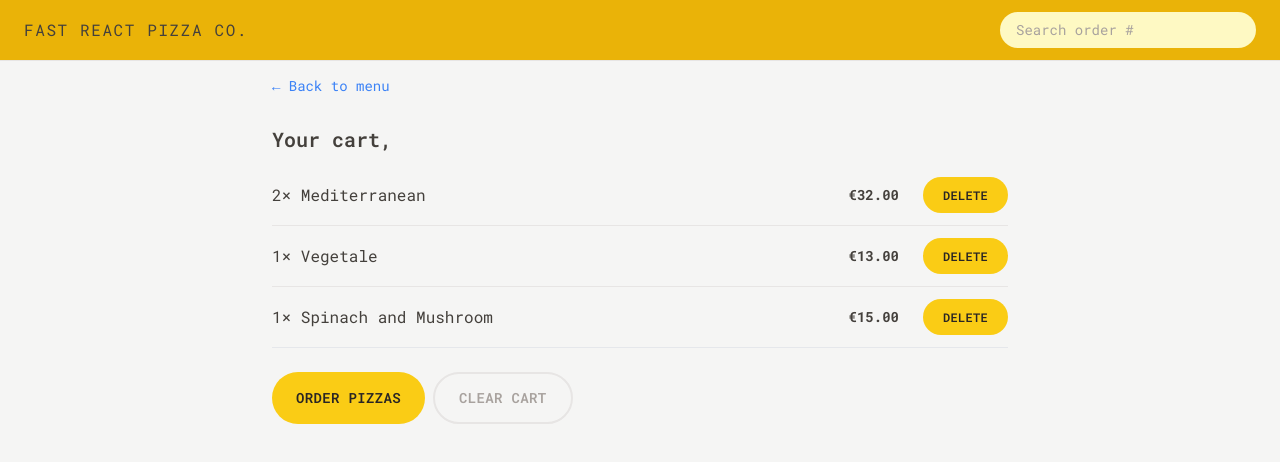
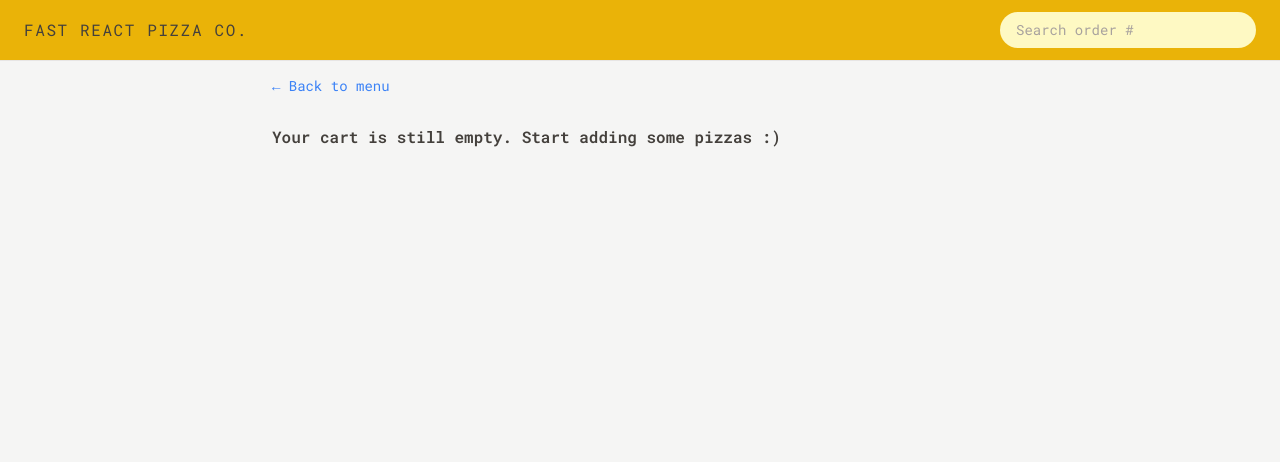
Before and after one commit to wilsonnuno32/fast-react-pizza, a React (Vite) app: page /cart in a window 1280 px wide. Shown: the top 462 px of the page. Built offline with nearby package versions, Linux system fonts and the light colour scheme.

Commit message:
build the cart page

```diff
--- a/src/features/cart/Cart.jsx
+++ b/src/features/cart/Cart.jsx
@@ -1,35 +1,17 @@
+import { useDispatch, useSelector } from 'react-redux';
+import { clearCart, getCart } from './cartSlice';
+import { getUsername } from '../user/userSlice';
 import LinkButton from '../../ui/LinkButton';
 import Button from '../../ui/Button';
 import CartItem from './CartItem';
-import { useSelector } from 'react-redux';
-
-const fakeCart = [
-  {
-    pizzaId: 12,
-    name: 'Mediterranean',
-    quantity: 2,
-    unitPrice: 16,
-    totalPrice: 32,
-  },
-  {
-    pizzaId: 6,
-    name: 'Vegetale',
-    quantity: 1,
-    unitPrice: 13,
-    totalPrice: 13,
-  },
-  {
-    pizzaId: 11,
-    name: 'Spinach and Mushroom',
-    quantity: 1,
-    unitPrice: 15,
-    totalPrice: 15,
-  },
-];
+import EmptyCart from './EmptyCart';
 
 function Cart() {
-  const username = useSelector((state) => state.user.username);
-  const cart = fakeCart;
+  const username = useSelector(getUsername);
+  const cart = useSelector(getCart);
+  const dispatch = useDispatch();
+
+  if (!cart.length) return <EmptyCart />;
 
   return (
     <div className="px-4 py-3">
@@ -48,7 +30,9 @@
           Order pizzas
         </Button>
 
-        <Button type="secondary">Clear cart</Button>
+        <Button type="secondary" onClick={() => dispatch(clearCart())}>
+          Clear cart
+        </Button>
       </div>
     </div>
   );
--- a/src/features/cart/EmptyCart.jsx
+++ b/src/features/cart/EmptyCart.jsx
@@ -1,11 +1,13 @@
-import { Link } from 'react-router-dom';
+import LinkButton from '../../ui/LinkButton';
 
 function EmptyCart() {
   return (
-    <div>
-      <Link to="/menu">&larr; Back to menu</Link>
+    <div className="px-4 py-3">
+      <LinkButton to="/menu">&larr; Back to menu</LinkButton>
 
-      <p>Your cart is still empty. Start adding some pizzas :)</p>
+      <p className="mt-7 font-semibold">
+        Your cart is still empty. Start adding some pizzas :)
+      </p>
     </div>
   );
 }
--- a/src/features/cart/cartSlice.js
+++ b/src/features/cart/cartSlice.js
@@ -46,6 +46,8 @@
 
 export default cartSlice.reducer;
 
+export const getCart = (state) => state.cart.cart;
+
 export const getTotalCartQuantity = (state) =>
   state.cart.cart.reduce((sum, item) => sum + item.quantity, 0);
 
--- a/src/features/order/CreateOrder.jsx
+++ b/src/features/order/CreateOrder.jsx
@@ -3,6 +3,7 @@
 import { createOrder } from '../../services/apiRestaurant';
 import Button from '../../ui/Button';
 import { useSelector } from 'react-redux';
+import { getUsername } from '../user/userSlice';
 
 // https://uibakery.io/regex-library/phone-number
 const isValidPhone = (str) =>
@@ -35,7 +36,7 @@
 ];
 
 function CreateOrder() {
-  const username = useSelector((state) => state.user.username);
+  const username = useSelector(getUsername);
   const navigation = useNavigation();
   const isSubmitting = navigation.state === 'submitting';
 
--- a/src/features/user/Username.jsx
+++ b/src/features/user/Username.jsx
@@ -1,7 +1,8 @@
 import { useSelector } from 'react-redux';
+import { getUsername } from './userSlice';
 
 function Username() {
-  const username = useSelector((state) => state.user.username);
+  const username = useSelector(getUsername);
 
   if (!username) return null;
 
--- a/src/features/user/userSlice.js
+++ b/src/features/user/userSlice.js
@@ -41,3 +41,5 @@
 export const { updateName } = userSlice.actions;
 
 export default userSlice.reducer;
+
+export const getUsername = (state) => state.user.username;
```
